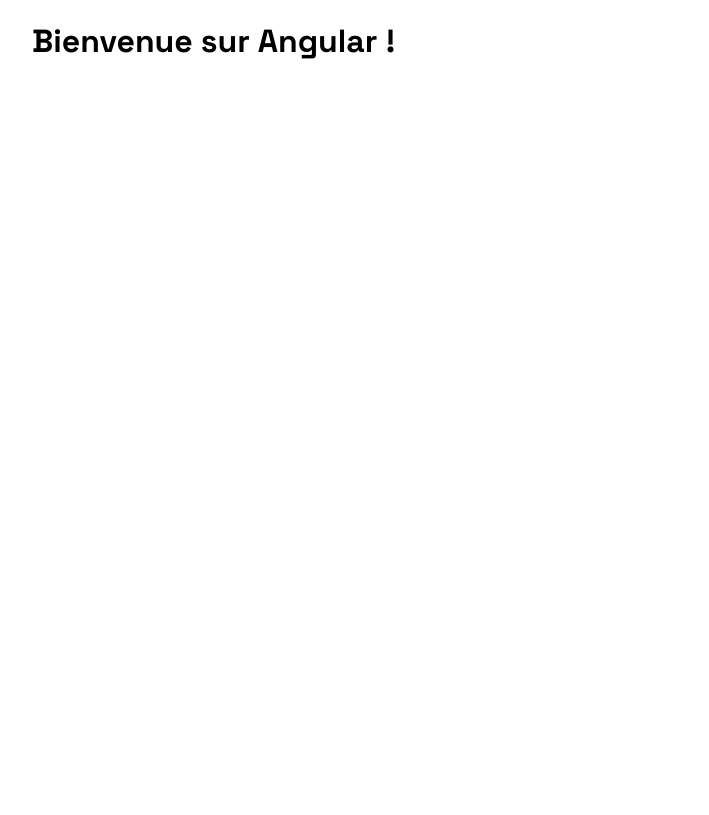
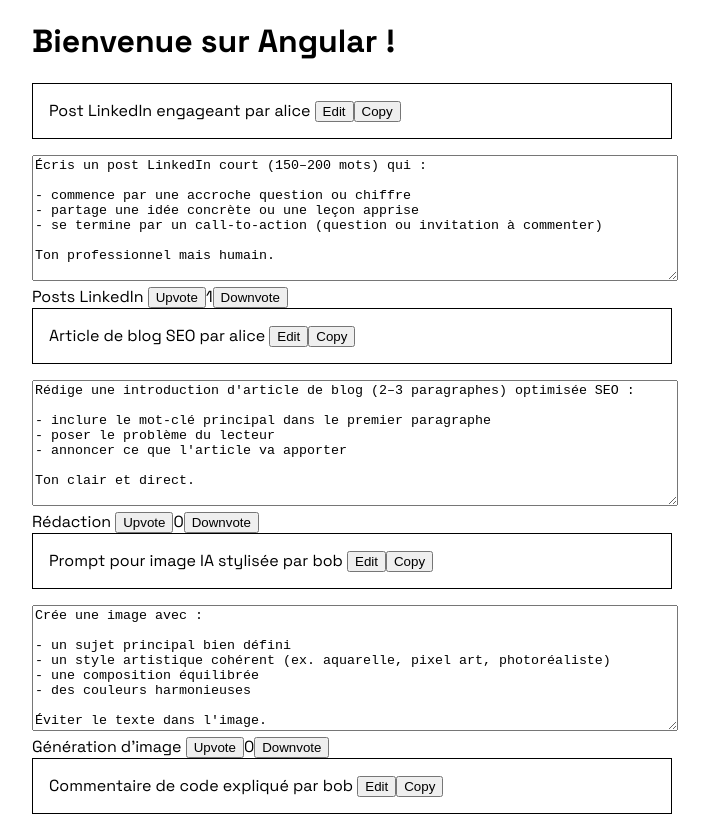
Before and after one commit to salmaimassenda2023/prompt-hub-frontend, an Angular app: page / in a window 1280 px wide. Shown: the top 815 px of the page, without its empty margins (288-997 px from the left). Built offline with nearby package versions, Linux system fonts and the light colour scheme.

Commit message:
prompt list component

```diff
--- a/angular.json
+++ b/angular.json
@@ -2,7 +2,8 @@
   "$schema": "./node_modules/@angular/cli/lib/config/schema.json",
   "version": 1,
   "cli": {
-    "packageManager": "npm"
+    "packageManager": "npm",
+    "analytics": false
   },
   "newProjectRoot": "projects",
   "projects": {
--- a/src/app/app.html
+++ b/src/app/app.html
@@ -1,3 +1,4 @@
 <div class="container">
   <h1>Bienvenue sur Angular !</h1>
+  <app-prompt-list/>
 </div>
--- a/src/app/app.ts
+++ b/src/app/app.ts
@@ -1,8 +1,11 @@
 import { Component } from '@angular/core'
+import {PromptList} from './prompts/prompt-list/prompt-list';
 
 @Component({
   selector: 'app-root',
+  standalone:true,
   templateUrl: './app.html',
   styleUrl: './app.scss',
+  imports:[PromptList]
 })
 export class App {}
--- /dev/null
+++ b/src/app/prompts/category.model.ts
@@ -0,0 +1,4 @@
+export interface Category {
+  "id": number,
+  "name": string
+}
--- /dev/null
+++ b/src/app/prompts/prompt-list/prompt-list.html
@@ -0,0 +1,23 @@
+@for (prompt of prompts; track prompt.id) {
+    <div>
+
+        <div style="border: 1px solid black; padding: 1rem; margin-bottom: 1rem;  ">
+            {{ prompt.title}} par {{prompt.author.username}}
+            <button>Edit</button>
+            <button>Copy</button>
+        </div>
+
+        <textarea readonly style=" width: 100%;" rows="8">{{prompt.content}}</textarea>
+
+        <div>
+            <span> {{prompt.category.name}} </span>
+            <button>Upvote</button>
+            <span>{{prompt.score}}</span>
+            <button>Downvote</button>
+        </div>
+
+
+
+    </div>
+
+}
--- /dev/null
+++ b/src/app/prompts/prompt-list/prompt-list.ts
@@ -0,0 +1,82 @@
+import { Component } from '@angular/core'
+import {Prompt} from '../prompt.model';
+
+@Component({
+  selector: 'app-prompt-list',
+  standalone:true,
+  imports: [],
+  templateUrl: './prompt-list.html',
+  styleUrl: './prompt-list.scss',
+})
+export class PromptList {
+
+  prompts:Prompt[]=[
+    {
+          "id": 2,
+          "title": "Post LinkedIn engageant",
+          "content": "Écris un post LinkedIn court (150–200 mots) qui :\n\n- commence par une accroche question ou chiffre\n- partage une idée concrète ou une leçon apprise\n- se termine par un call-to-action (question ou invitation à commenter)\n\nTon professionnel mais humain.",
+          "score": 1,
+          "createdAt": "2025-01-20T14:30:00.000Z",
+          "category": {
+            "id": 2,
+            "name": "Posts LinkedIn"
+          },
+          "author": {
+            "id": 2,
+            "username": "alice"
+          },
+          "userVote": null
+        },
+        {
+          "id": 3,
+          "title": "Article de blog SEO",
+          "content": "Rédige une introduction d'article de blog (2–3 paragraphes) optimisée SEO :\n\n- inclure le mot-clé principal dans le premier paragraphe\n- poser le problème du lecteur\n- annoncer ce que l'article va apporter\n\nTon clair et direct.",
+          "score": 0,
+          "createdAt": "2025-01-25T09:15:00.000Z",
+          "category": {
+          "id": 3,
+            "name": "Rédaction"
+        },
+          "author": {
+          "id": 2,
+            "username": "alice"
+        },
+          "userVote": null
+        },
+        {
+          "id": 4,
+          "title": "Prompt pour image IA stylisée",
+          "content": "Crée une image avec :\n\n- un sujet principal bien défini\n- un style artistique cohérent (ex. aquarelle, pixel art, photoréaliste)\n- une composition équilibrée\n- des couleurs harmonieuses\n\nÉviter le texte dans l'image.",
+          "score": 0,
+          "createdAt": "2025-01-28T11:00:00.000Z",
+          "category": {
+          "id": 1,
+            "name": "Génération d'image"
+        },
+          "author": {
+          "id": 3,
+            "username": "bob"
+        },
+          "userVote": null
+        },
+        {
+          "id": 5,
+          "title": "Commentaire de code expliqué",
+          "content": "Génère un court commentaire (1–2 lignes) en anglais pour une fonction :\n\n- décrire l'intention (what/why), pas le détail d'implémentation\n- style JSDoc ou docstring selon la langue.",
+          "score": 0,
+          "createdAt": "2025-02-01T08:45:00.000Z",
+          "category": {
+          "id": 4,
+            "name": "Code"
+        },
+          "author": {
+          "id": 3,
+            "username": "bob"
+        },
+          "userVote": null
+        },
+  ]
+
+
+
+}
```
Also changed, not shown: src/app/prompts/prompt.model.ts (added, +16 -0 lines), src/app/prompts/prompt-list/prompt-list.scss (added), 1 other file (tests, documents, lock files or other folders).
